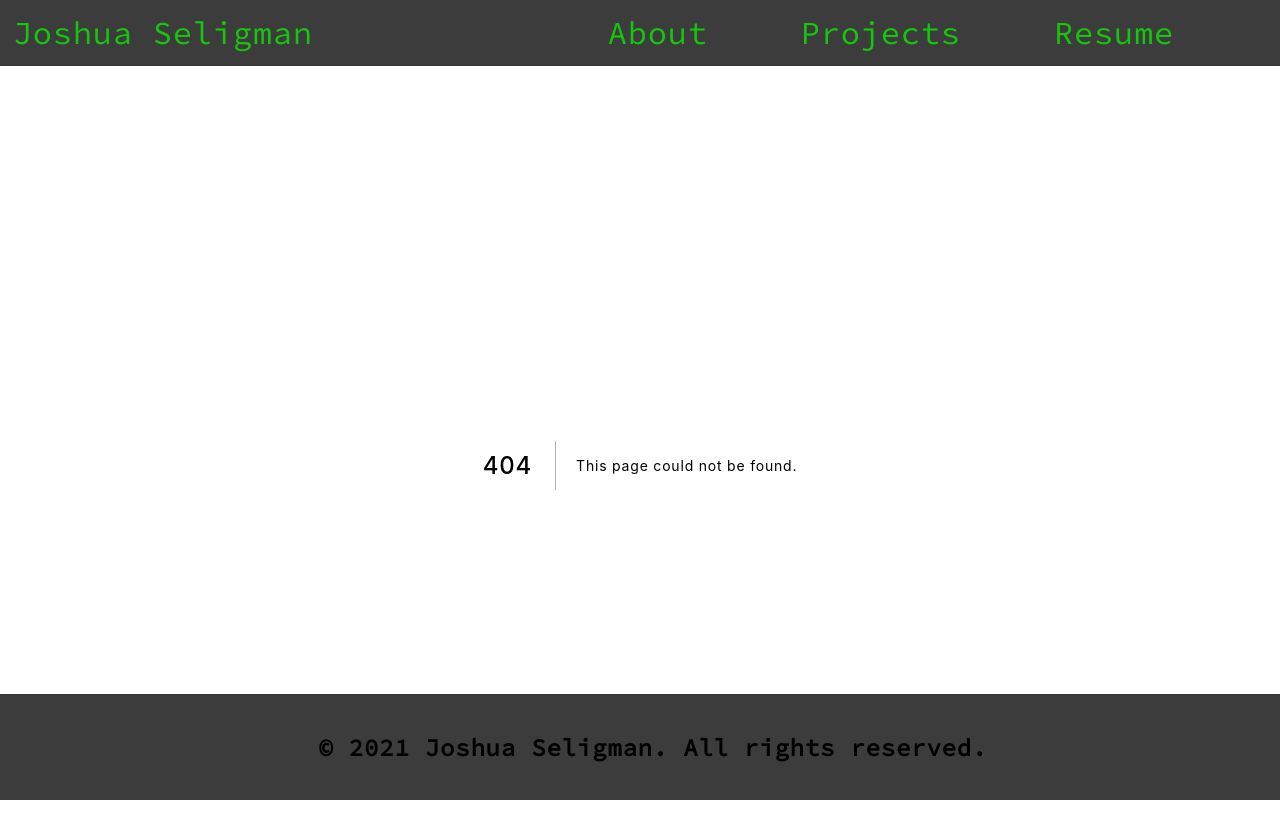
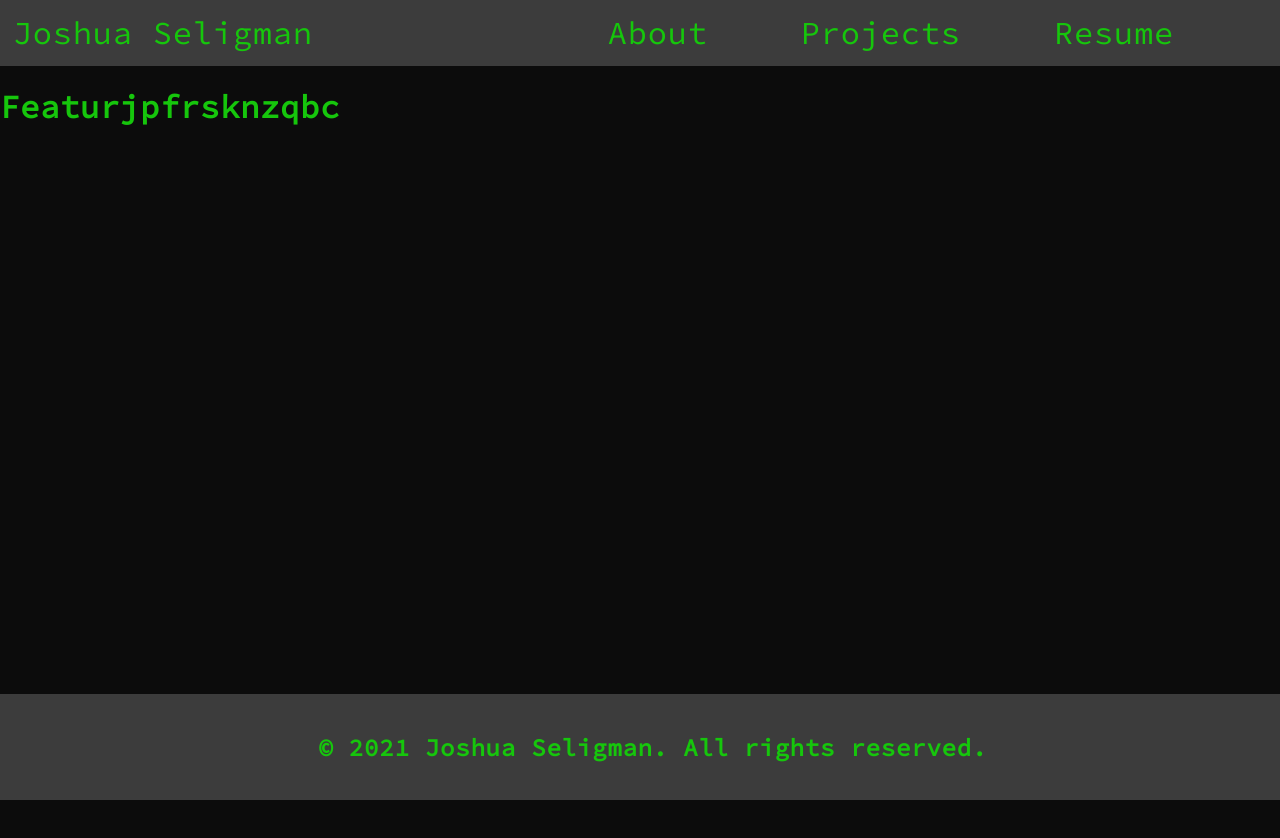
Before and after one commit to joshuaseligman/personal-website-new, a Next.js app: page /projects in a window 1280 px wide. Before the commit this address had no page. Shown: the top 838 px of the page. After the commit the page ends 800 px from the top, so only its background shows below. Built offline with nearby package versions, Linux system fonts and the light colour scheme.

Commit message:
Added the blank pages for projects and resume

```diff
--- a/components/globalComponents/navbar.tsx
+++ b/components/globalComponents/navbar.tsx
@@ -6,7 +6,7 @@ const Navbar: React.FC = () => {
     return (
         <nav id={navbarStyles.navbar}>
             <div id={navbarStyles.name}>
-                 <Link href='/'>
+                <Link href='/'>
                     <a className={navbarStyles.navLink}>Joshua Seligman</a>
                 </Link>
             </div>
--- /dev/null
+++ b/pages/projects.tsx
@@ -0,0 +1,15 @@
+import type { NextPage } from 'next';
+
+import PageTitle from '../components/globalComponents/pageTitle';
+
+import projectStyles from '../styles/project.module.scss';
+
+const Projects: NextPage = () => {
+    return (
+        <div>
+            <PageTitle title='Featured Projects'></PageTitle>
+        </div>
+    );
+};
+
+export default Projects;
--- /dev/null
+++ b/styles/project.module.scss
@@ -0,0 +1 @@
+@import './variables.scss';
--- /dev/null
+++ b/styles/resume.module.scss
@@ -0,0 +1 @@
+@import './variables.scss';
```
Also changed, not shown: pages/resume.tsx (added, +15 -0 lines).
